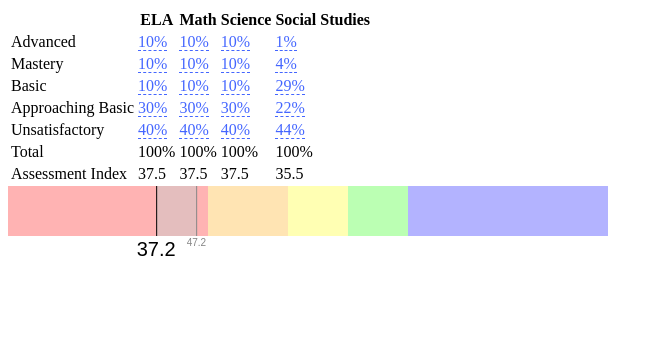
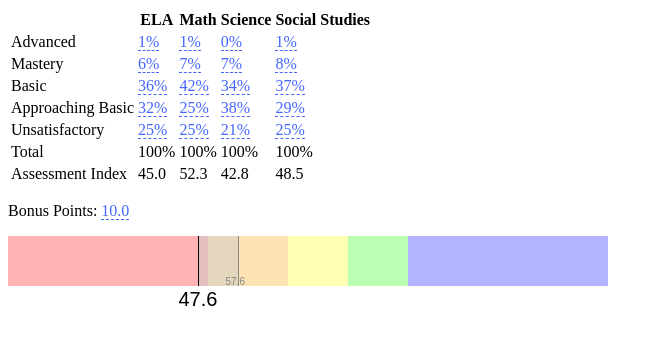
Before and after one commit to amcox/ai-fiddler, a plain HTML site: page public/index.html in a window 1280 px wide. Shown: the whole page, without its empty margins (0-663 px from the left). Drawn offline with Linux system fonts and the light colour scheme.

Commit message:
adjustable bonus

```diff
--- a/public/index.html
+++ b/public/index.html
@@ -24,30 +24,31 @@
             var element = document.getElementById("ai");
             var tangle = new Tangle(element, {
                 initialize: function () {
-                    this.adv_e = 10;
-                    this.mast_e = 10;
-                    this.basic_e = 10;
-                    this.ab_e = 30;
-                    this.unsat_e = 40;
+                    this.adv_e = 1;
+                    this.mast_e = 6;
+                    this.basic_e = 36;
+                    this.ab_e = 32;
+                    this.unsat_e = 25;
                     this.total_e = this.adv_e+this.mast_e+this.basic_e+this.ab_e+this.unsat_e;
-                    this.adv_m = 10;
-                    this.mast_m = 10;
-                    this.basic_m = 10;
-                    this.ab_m = 30;
-                    this.unsat_m = 40;
+                    this.adv_m = 1;
+                    this.mast_m = 7;
+                    this.basic_m = 42;
+                    this.ab_m = 25;
+                    this.unsat_m = 25;
                     this.total_m = this.adv_m+this.mast_m+this.basic_m+this.ab_m+this.unsat_m;
-                    this.adv_sc = 10;
-                    this.mast_sc = 10;
-                    this.basic_sc = 10;
-                    this.ab_sc = 30;
-                    this.unsat_sc = 40;
+                    this.adv_sc = 0;
+                    this.mast_sc = 7;
+                    this.basic_sc = 34;
+                    this.ab_sc = 38;
+                    this.unsat_sc = 21;
                     this.total_sc = this.adv_sc+this.mast_sc+this.basic_sc+this.ab_sc+this.unsat_sc;
                     this.adv_ss = 1;
-                    this.mast_ss = 4;
-                    this.basic_ss = 29;
-                    this.ab_ss = 22;
-                    this.unsat_ss = 44;
+                    this.mast_ss = 8;
+                    this.basic_ss = 37;
+                    this.ab_ss = 29;
+                    this.unsat_ss = 25;
                     this.total_ss = this.adv_ss+this.mast_ss+this.basic_ss+this.ab_ss+this.unsat_ss;
+                    this.bonus = 10;
                     resetMax = function(subject, tang){
                       var levels = ["adv", "mast", "basic", "ab", "unsat"];
                       levels.each(function(level){
@@ -164,17 +165,17 @@
           </tr>
         </tbody>
       </table>
-      <div>
+      <p>
+        Bonus Points: <span data-var="bonus" class="TKAdjustableNumber " data-min="0" data-max="10" data-step="0.1" data-format="%.1f"></span>
+      </p>
+      <div style="margin-bottom:80px;">
         <div style="position: relative;">
          <canvas id="ai_chart_background" width="600" height="75"
            style="position: absolute; left: 0; top: 0; z-index: 0;"></canvas>
-         <canvas id="ai_chart_foreground" width="600" height="75" class="AIBar" data-var="ai_all"
+         <canvas id="ai_chart_foreground" width="600" height="75" class="AIBar" data-var="ai_all bonus"
            style="position: absolute; left: 0; top: 0; z-index: 1;"></canvas>
         </div>
       </div>
-      <p>
-        TEST VAR: <span data-var="test_var"></span>
-      </p>
     </div>
 
 </body>
--- a/public/js/ai.js
+++ b/public/js/ai.js
@@ -21,13 +21,13 @@ Tangle.classes.AIBar = {
     initialize: function (element, options, tangle) {
     	this.tangle = tangle;
 		},
-		update: function (element, ai_all){
+		update: function (element, ai_all, bonus){
 			var ctx = element.getContext("2d");
 			var multiple = 4;
 			ctx.clearRect(0,0,600,75);
 			// Bonnus point shaded region
 			ctx.fillStyle="rgba(201, 201, 201, 0.5)";
-			ctx.fillRect(ai_all*multiple,0,10*multiple,50);
+			ctx.fillRect(ai_all*multiple,0,bonus*multiple,50);
 			// AI line
 			ctx.lineWidth = 1;
 			ctx.strokeStyle="#000000";
@@ -38,13 +38,13 @@ Tangle.classes.AIBar = {
 			// Bonus line
 			ctx.strokeStyle="#878787";
 			ctx.beginPath();
-			ctx.moveTo((ai_all+10)*multiple, 0);
-			ctx.lineTo((ai_all+10)*multiple, 50);
+			ctx.moveTo((ai_all+bonus)*multiple, 0);
+			ctx.lineTo((ai_all+bonus)*multiple, 50);
 			ctx.stroke();
 			// Bonus text
 			ctx.fillStyle="#878787";
 			ctx.font="10px Arial";
-			ctx.fillText(sprintf("%.1f",(ai_all+10)),(ai_all+10)*multiple-10,60);
+			ctx.fillText(sprintf("%.1f",(ai_all+bonus)),(ai_all+bonus)*multiple-13,49);
 			// AI text
 			ctx.fillStyle="#000000";
 			ctx.font="20px Arial";
```
Also changed, not shown: 1 other file.
